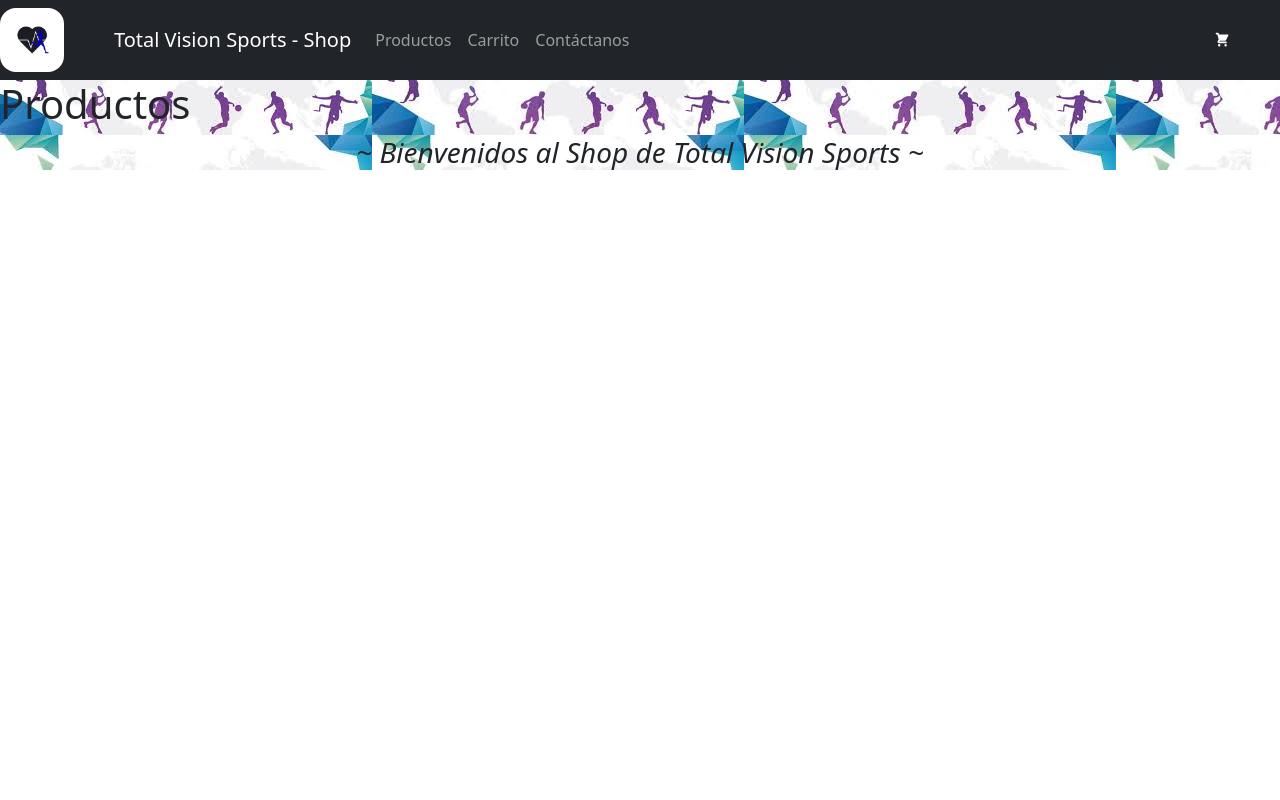
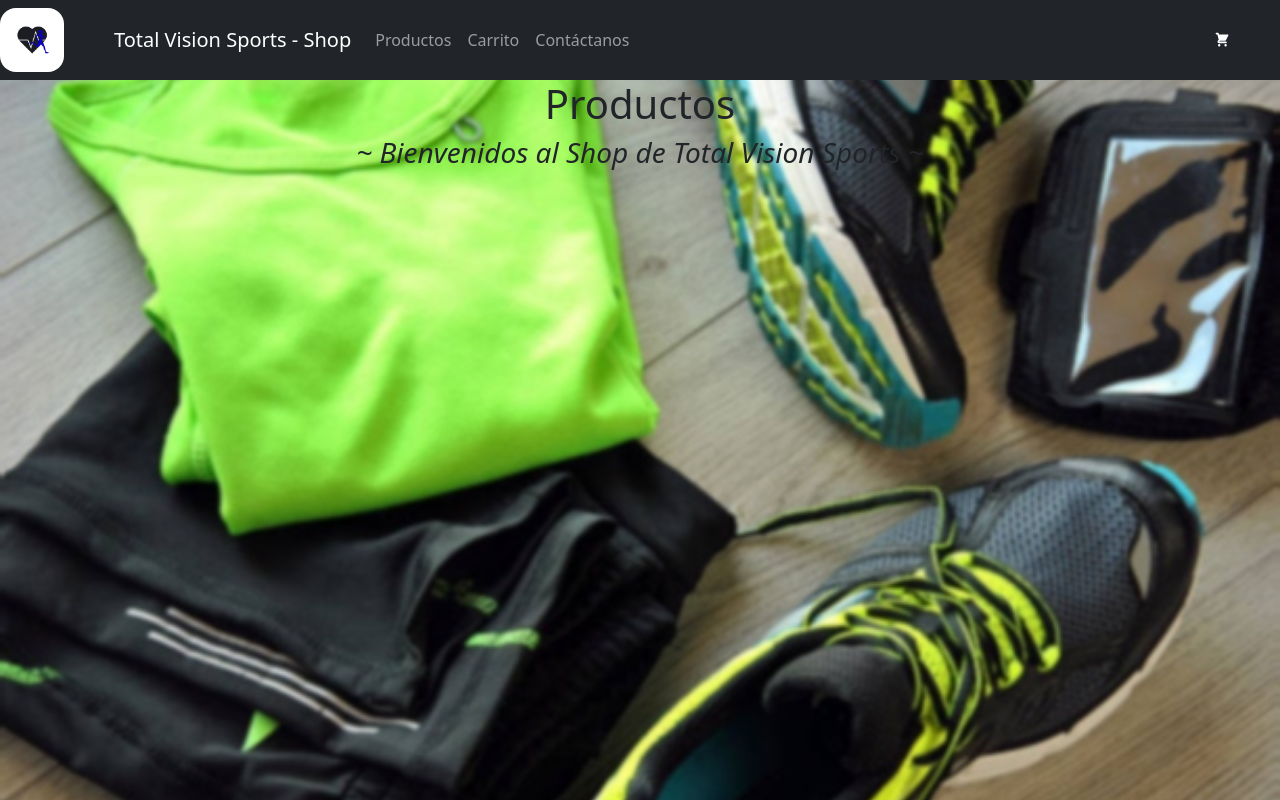
Before and after one commit to SantiagoDiDeo/ecommerce-react, a React (Create React App) app: page / in a window 1280 px wide. Built offline with nearby package versions, Linux system fonts and the light colour scheme.

Commit message:
navbar, titulo y estilos

```diff
--- a/src/App.css
+++ b/src/App.css
@@ -36,3 +36,9 @@
     transform: rotate(360deg);
   }
 }
+
+.contenedor {
+  background-size: cover;
+  size: 10rem;
+  height: 100vh;
+}
--- a/src/App.js
+++ b/src/App.js
@@ -2,12 +2,12 @@
 import 'bootstrap/dist/css/bootstrap.min.css';
 import NavBar from './components/NavBar';
 import ItemListContainer from './components/ItemListContainer';
-import fondo from './fondo.jfif';
+import fondo from './fondo.jpg';
 
 
 function App() {
   return (
-    <div style={{ backgroundImage:`url(${fondo})`}}>
+    <div className='contenedor' style={{backgroundImage:`url(${fondo})`}}>
       <NavBar />
       <ItemListContainer greeting={'~ Bienvenidos al Shop de Total Vision Sports ~'} />
     </div>
--- a/src/components/ItemListContainer.css
+++ b/src/components/ItemListContainer.css
@@ -5,5 +5,11 @@
 
 .productos {
     padding: 1rem;
+    background-color: white;
     text-align: center;
 };
+
+.tituloSaludo {
+    display: flex;
+    background-color: red;
+}
--- a/src/components/ItemListContainer.js
+++ b/src/components/ItemListContainer.js
@@ -4,10 +4,10 @@
 
 
     return (
-        <>
-            <h1 className="productos">Productos</h1>
+        <div className='tituloSaludo'>
+            <h1 className="productos" style={{textAlign:'center'}}>Productos</h1>
             <h3 className="greeting">{greeting}</h3>
-        </>
+        </div>
     );
 };
 
```
Also changed, not shown: src/fondo.jfif (deleted), src/fondo.jpg (added).
